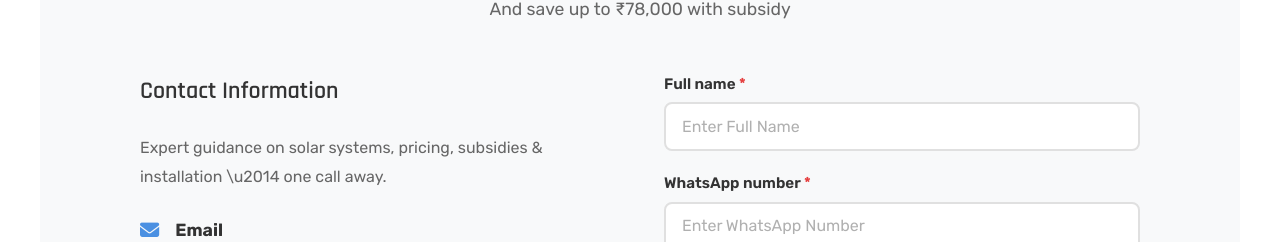
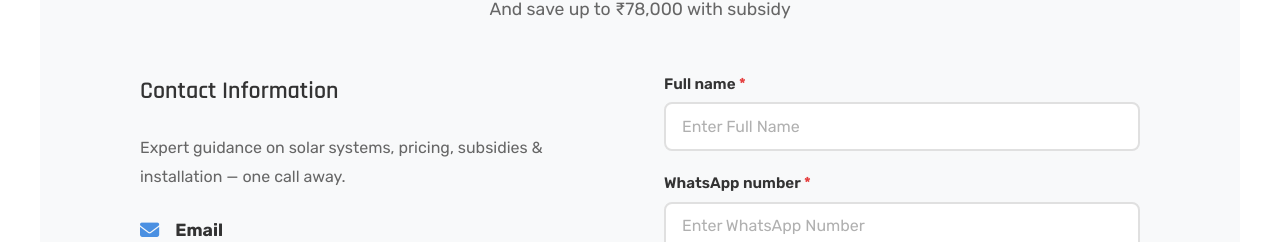
Before and after one commit to ashwinmunjewar/pvs-electrical, a Next.js app: page / in a window 1280 px wide. Shown: the part 4354-4596 px from the top of the page. Built offline with nearby package versions, Linux system fonts and the light colour scheme.

Commit message:
Fix em dash rendering in contact info paragraph
Made-with: Cursor

```diff
--- a/components/ContactForm.js
+++ b/components/ContactForm.js
@@ -351,7 +351,7 @@ export default function ContactForm() {
         <ContactContainer>
           <ContactInfo>
             <h3>Contact Information</h3>
-            <p>Expert guidance on solar systems, pricing, subsidies &amp; installation \u2014 one call away.</p>
+            <p>Expert guidance on solar systems, pricing, subsidies &amp; installation &mdash; one call away.</p>
             <InfoItem>
               <i className="fas fa-envelope"></i>
               <div>
```
